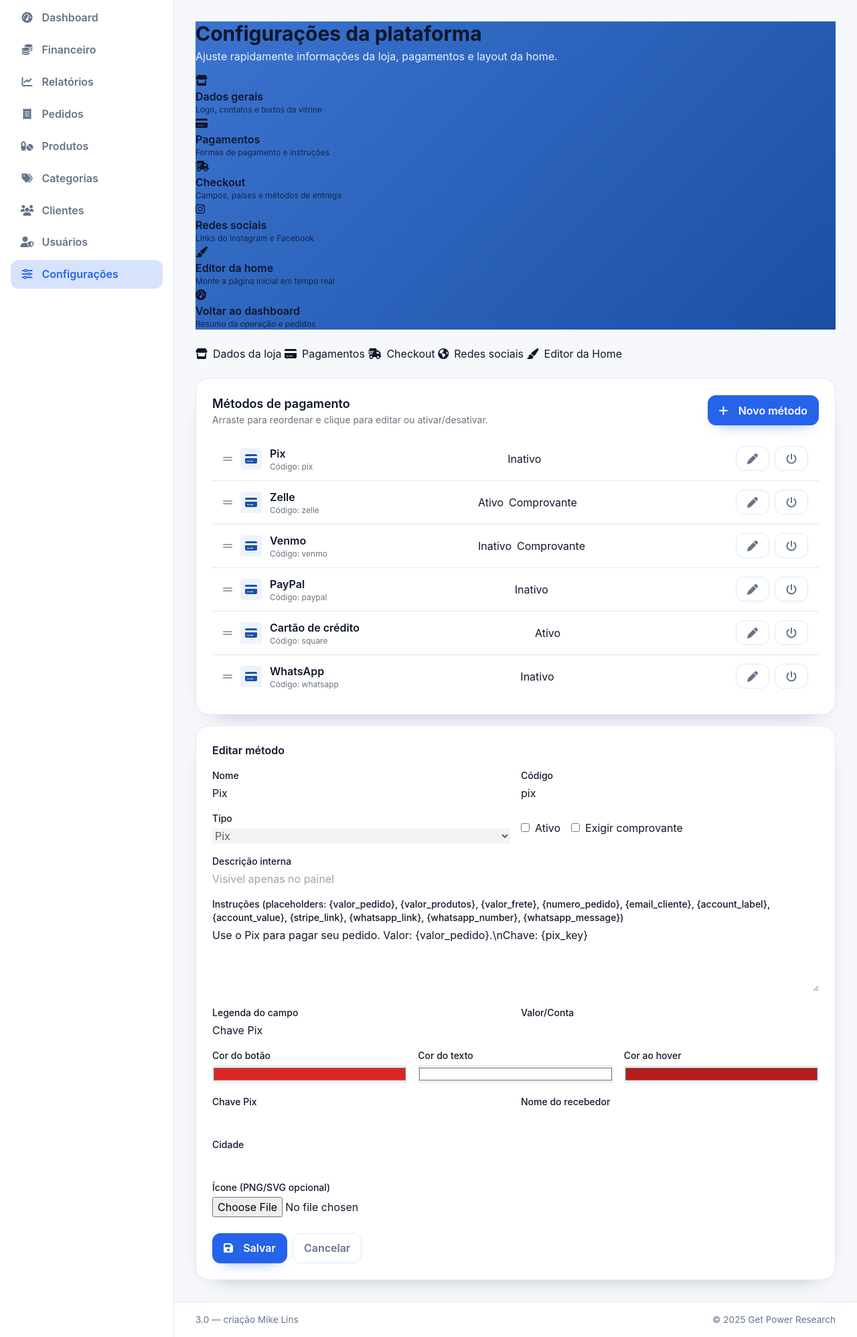
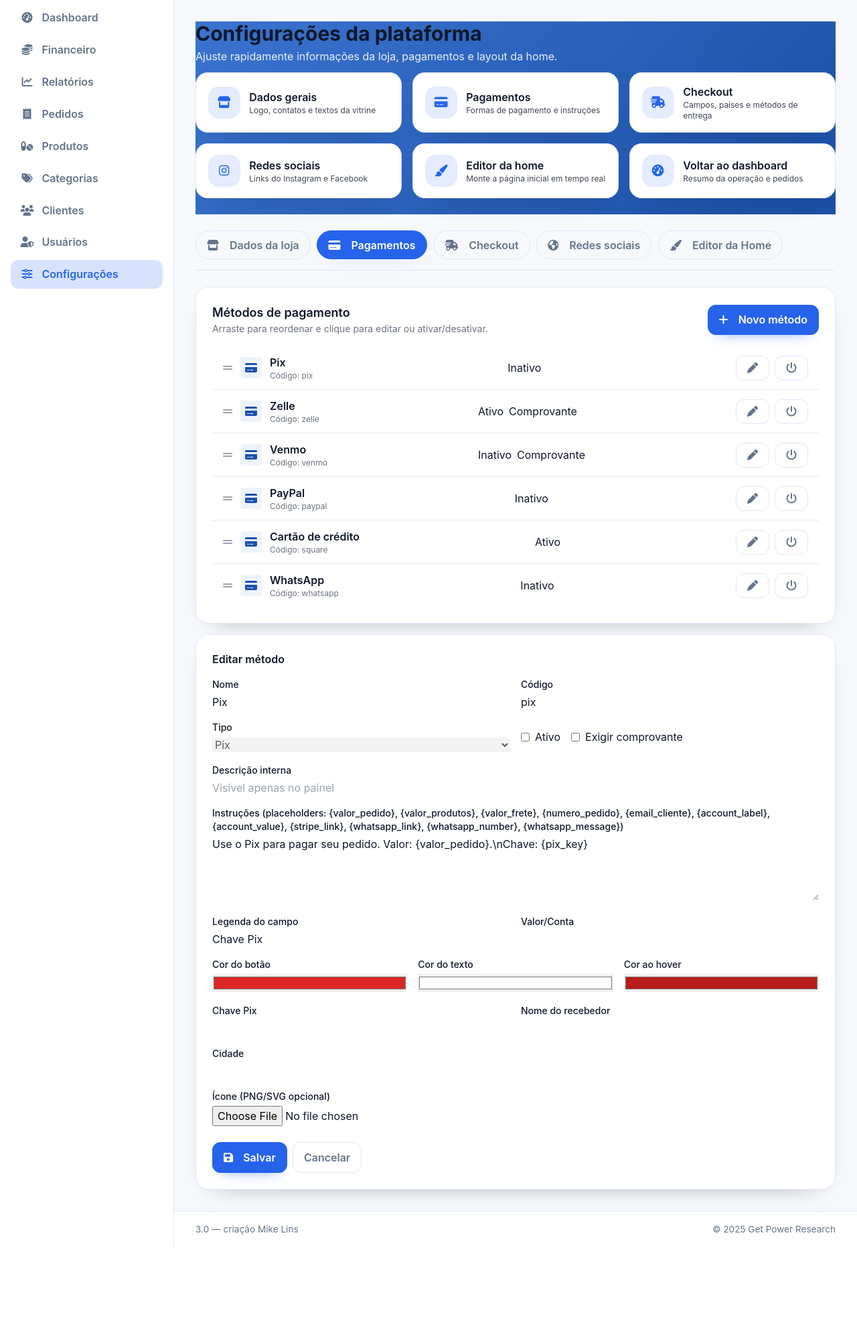
Before and after one commit to Miquellysson/power_get_v3, a PHP site: page /settings.php?tab=payments&action=edit&id=1 in a window 1280 px wide. Shown: the part 92-2088 px from the top of the page at 67% size. After the commit the page ends 1953 px from the top, so only its background shows below. Run offline with PHP 8.4, Linux system fonts and the light colour scheme; a user stored in the database is signed in; data comes from the database, SQL or seed files in the repository; data that the repository does not hold is empty; some libraries are stand-ins or nearby versions.

Commit message:
final - QA

```diff
--- a/assets/admin.css
+++ b/assets/admin.css
@@ -420,6 +420,114 @@ body.admin-shell{
 .settings-panel ::placeholder{
   color:rgba(15,23,42,.5);
 }
+.quick-links{
+  display:grid;
+  grid-template-columns:repeat(auto-fit,minmax(230px,1fr));
+  gap:1rem;
+  margin-bottom:1.5rem;
+}
+.quick-link{
+  display:flex;
+  align-items:center;
+  gap:.85rem;
+  padding:1rem 1.1rem;
+  border-radius:18px;
+  border:1px solid var(--border);
+  background:var(--bg-elevated);
+  color:var(--fg);
+  text-decoration:none;
+  transition:transform var(--transition),border var(--transition),box-shadow var(--transition),color var(--transition);
+  box-shadow:0 20px 40px -32px rgba(15,23,42,.45);
+}
+.quick-link:hover{
+  border-color:var(--primary);
+  color:var(--primary);
+  transform:translateY(-3px);
+}
+.quick-link .icon{
+  width:48px;
+  height:48px;
+  border-radius:16px;
+  background:rgba(37,99,235,.12);
+  color:var(--primary);
+  display:grid;
+  place-items:center;
+  font-size:1.1rem;
+  flex-shrink:0;
+}
+.tab-controls{
+  display:flex;
+  flex-wrap:wrap;
+  gap:.6rem;
+  padding-bottom:1rem;
+  margin-bottom:1.5rem;
+  border-bottom:1px solid var(--border);
+}
+.tab-controls a{
+  text-decoration:none;
+  padding:.55rem 1rem;
+  border-radius:999px;
+  border:1px solid var(--border);
+  color:var(--muted);
+  font-weight:600;
+  transition:background var(--transition),color var(--transition),border var(--transition),box-shadow var(--transition);
+  white-space:nowrap;
+  display:inline-flex;
+  align-items:center;
+  gap:.5rem;
+}
+.tab-controls a.active{
+  background:var(--primary);
+  color:#fff;
+  border-color:var(--primary);
+  box-shadow:0 10px 30px -20px rgba(37,99,235,.7);
+}
+.settings-grid{
+  display:flex;
+  flex-direction:column;
+  gap:1.5rem;
+}
+.brand-card{
+  background:var(--bg-elevated);
+  border:1px solid var(--border);
+  border-radius:var(--card-radius);
+}
+.settings-form{
+  display:flex;
+  flex-direction:column;
+  gap:1.25rem;
+}
+.alert{
+  display:flex;
+  align-items:flex-start;
+  gap:.6rem;
+  border-radius:12px;
+  padding:.85rem 1rem;
+  border:1px solid var(--border);
+  font-size:.9rem;
+}
+.alert i{
+  margin-top:.15rem;
+}
+.alert-warning{
+  background:rgba(234,179,8,.12);
+  border-color:rgba(234,179,8,.45);
+  color:#b45309;
+}
+.alert-success{
+  background:rgba(15,157,88,.12);
+  border-color:rgba(15,157,88,.35);
+  color:#0f9d58;
+}
+.alert-error{
+  background:rgba(220,38,38,.12);
+  border-color:rgba(220,38,38,.35);
+  color:#b91c1c;
+}
+.brand-card hr{
+  border-color:var(--border);
+  margin:1.25rem 0;
+}
 .table-pagination{
   display:flex;
   align-items:center;
--- a/settings.php
+++ b/settings.php
@@ -1292,6 +1292,10 @@ $homeSectionsVisibility = home_sections_visibility();
 $headerLinksCurrent = navigation_links_raw('header');
 $footerLinksCurrent = navigation_links_raw('footer');
 $customPagesCurrent = custom_pages_list();
+$cacheBustNotice = $_SESSION['cache_bust_notice'] ?? '';
+$cacheBustError = $_SESSION['cache_bust_error'] ?? '';
+unset($_SESSION['cache_bust_notice'], $_SESSION['cache_bust_error']);
+$cacheBustCurrentToken = function_exists('cache_bust_current_token') ? cache_bust_current_token() : '';
 
 $checkoutCountriesCurrent = checkout_get_countries();
 $checkoutStatesCurrent = checkout_get_states();
@@ -1543,10 +1547,6 @@ if ($storeLogoCurrent) {
   $logoPreviewPath = function_exists('cache_busted_url') ? cache_busted_url($storeLogoCurrent) : $storeLogoCurrent;
   $storeLogoPreviewUrl = '/' . ltrim($logoPreviewPath, '/');
 }
-$cacheBustNotice = $_SESSION['cache_bust_notice'] ?? '';
-$cacheBustError = $_SESSION['cache_bust_error'] ?? '';
-unset($_SESSION['cache_bust_notice'], $_SESSION['cache_bust_error']);
-$cacheBustCurrentToken = function_exists('cache_bust_current_token') ? cache_bust_current_token() : '';
 $cityTextareaValue = '';
 if ($isSuperAdmin) {
   $cityTextareaLines = [];
```
Also changed, not shown: manifest-admin.webmanifest (added).
